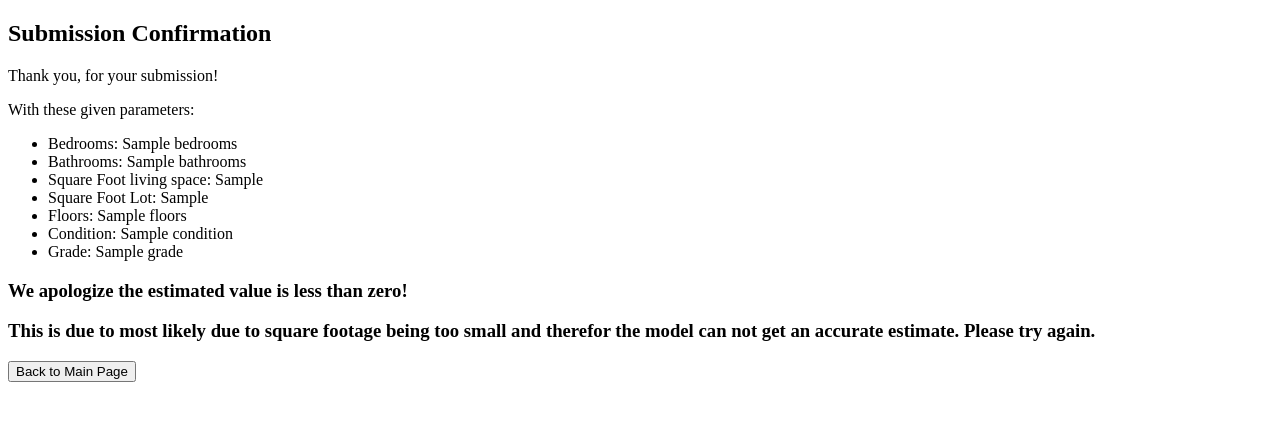
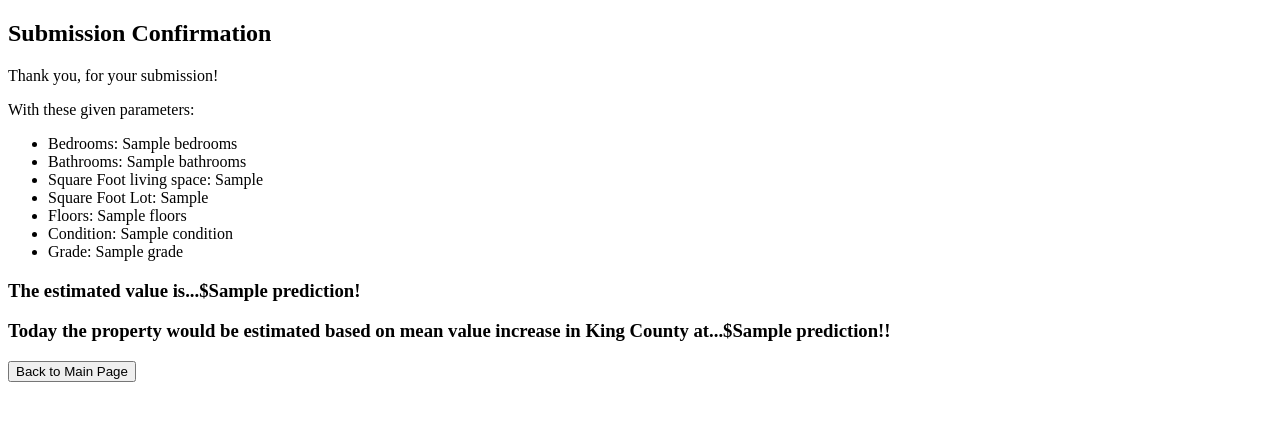
Before and after one commit to JaviRoberto/Flask_intro, a Flask app: template main/templates/prediction.html in a window 1280 px wide. Shown: the top 421 px of the page. Run offline with Flask 2, Linux system fonts and the light colour scheme; the template is opened without the code that fills it: most values are stand-ins (such as "Sample title", 1, 10 or a date in 2020).

Commit message:
correct bug

```diff
--- a/main/templates/prediction.html
+++ b/main/templates/prediction.html
@@ -19,16 +19,10 @@
     <li>Grade: {{grade}} </li>
 </ul>
 
-{% if prediction > 0 %}
 <h3> The estimated value is...${{prediction}}!</h3>
 
 <h3> Today the property would be estimated based on mean value increase in King County at...${{prediction}}!!</h3>
 
-{% else %}
-<h3> We apologize the estimated value is less than zero!</h3>
-<h3> This is due to most likely due to square footage being too small and therefor the model can not get an accurate estimate. Please try again. </h3>
-
-{% endif %}
 
 <form action='/'>
     <input type="submit" value="Back to Main Page" />
```
